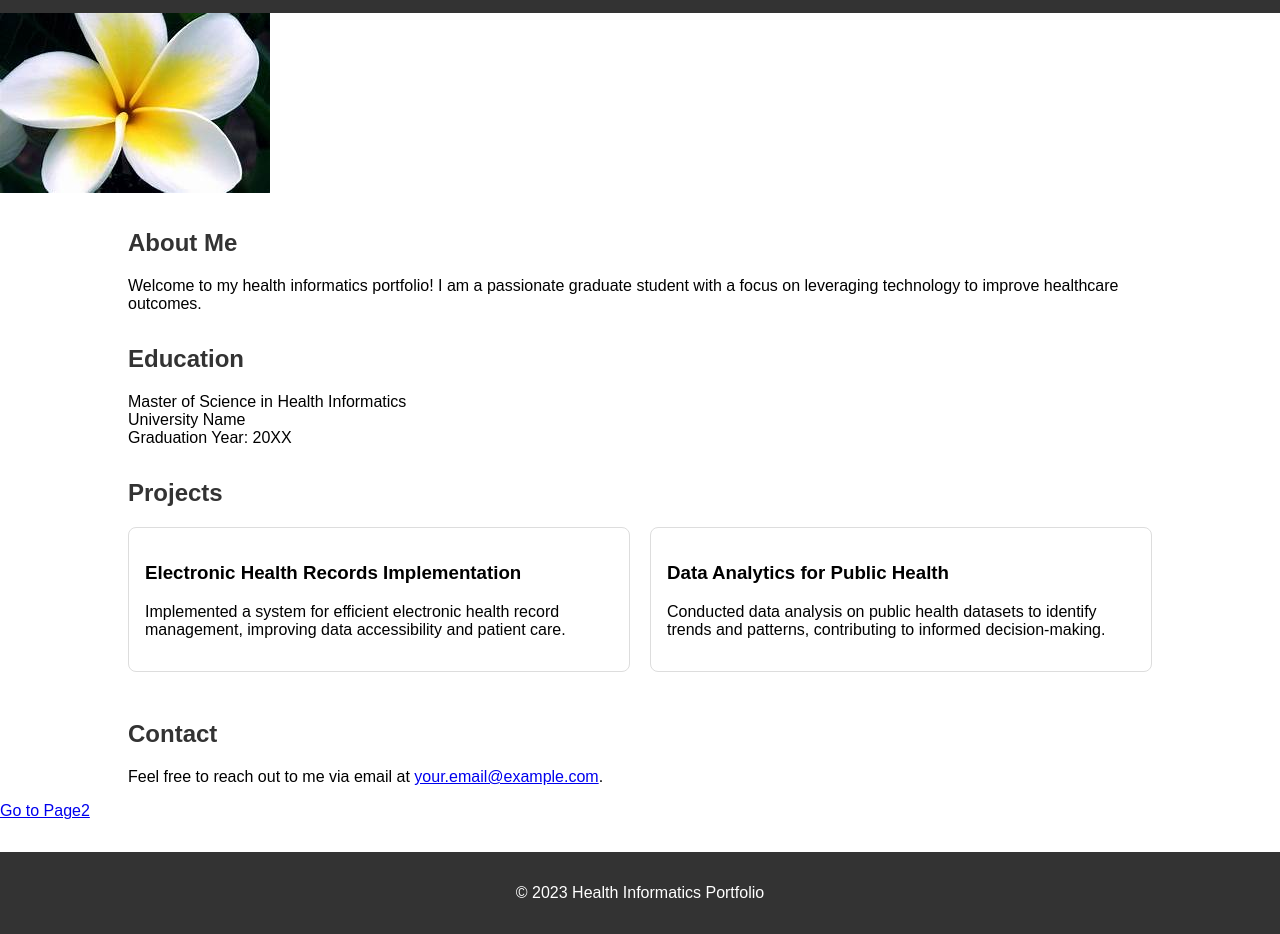
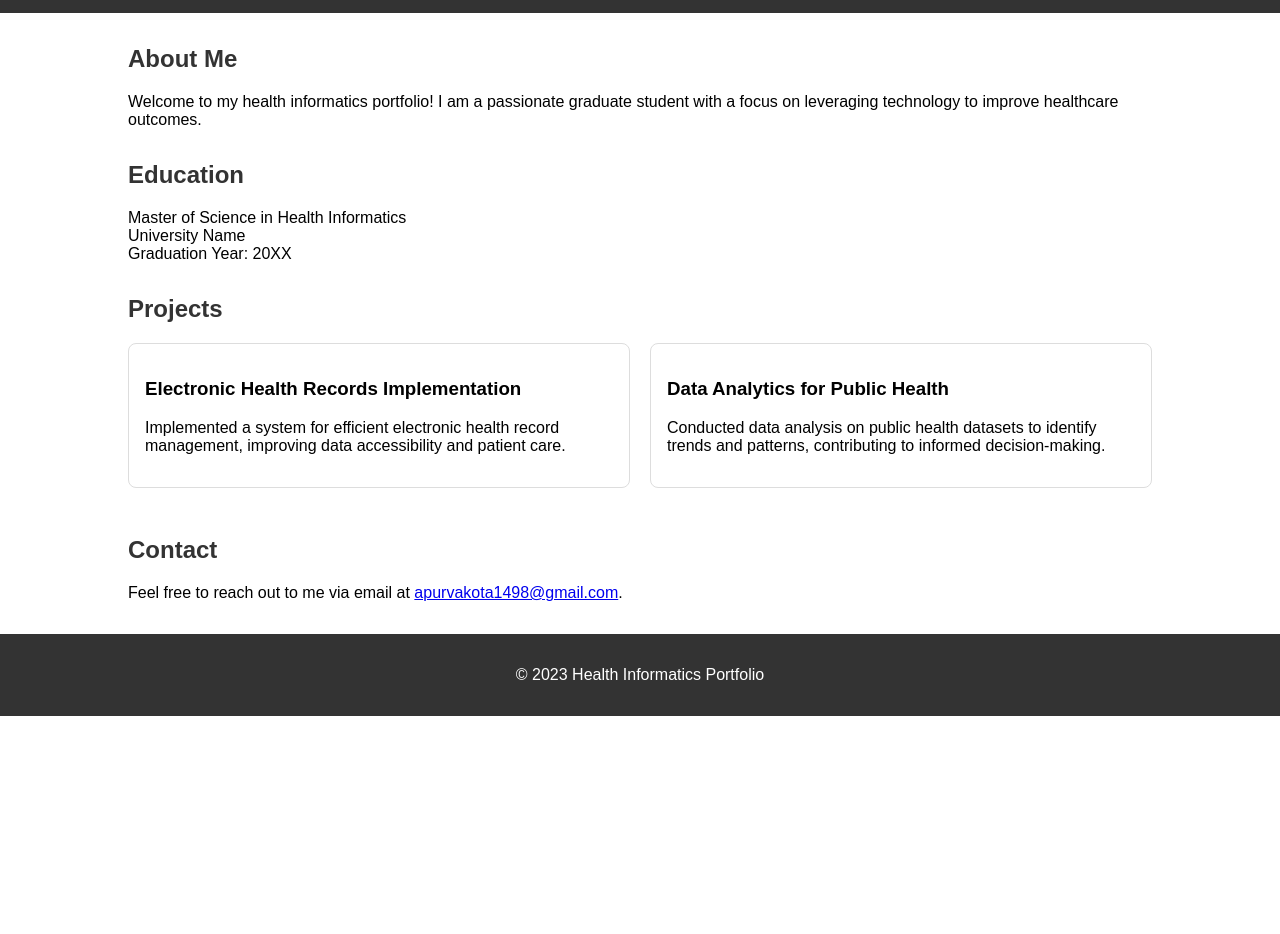
Before and after one commit to kotaapurva/portfolio, a plain HTML site: page index.html in a window 1280 px wide. Shown: the part 56-990 px from the top of the page. After the commit the page ends 800 px from the top, so only its background shows below. Drawn offline with Linux system fonts and the light colour scheme.

Commit message:
Add files via upload

```diff
--- a/index.html
+++ b/index.html
@@ -14,8 +14,6 @@
             <h1>Health Informatics Portfolio</h1>
         </div>
     </header>
-
-    <img src="th.jpg" alt="Italian Trulli">
 
     <section class="about-me">
         <div class="container">
@@ -34,7 +32,7 @@
         </div>
     </section>
 
-   <section class="projects">
+    <section class="projects">
     <div class="container">
         <h2>Projects</h2>
         <div class="project-container">
@@ -57,9 +55,8 @@
     <section class="contact">
         <div class="container">
             <h2>Contact</h2>
-            <p>Feel free to reach out to me via email at <a href="mailto:your.email@example.com">your.email@example.com</a>.</p>
+            <p>Feel free to reach out to me via email at <a href="mailto:apurvakota1498@gmail.com">apurvakota1498@gmail.com</a>.</p>
         </div>
-<a href="page2.html">Go to Page2</a>
     </section>
 
     <footer>
```
